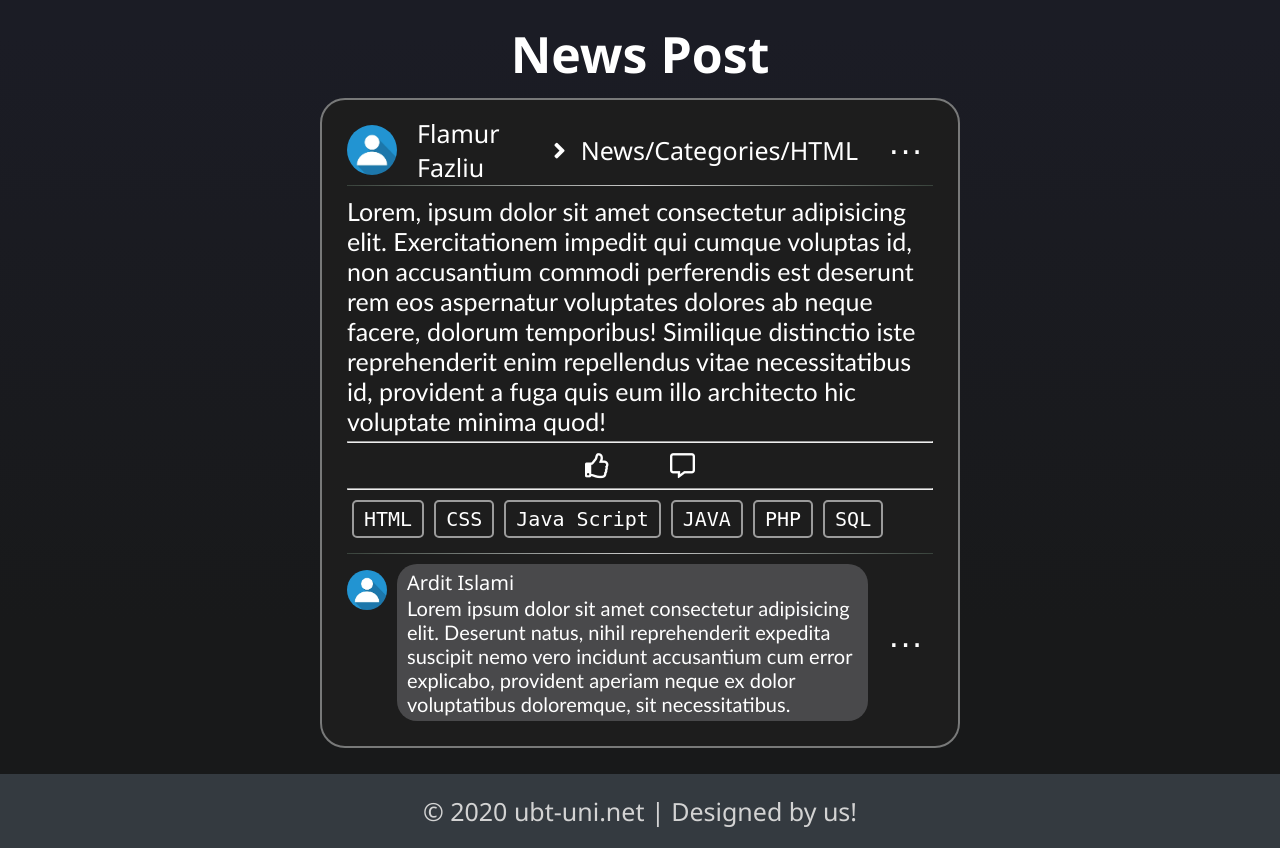
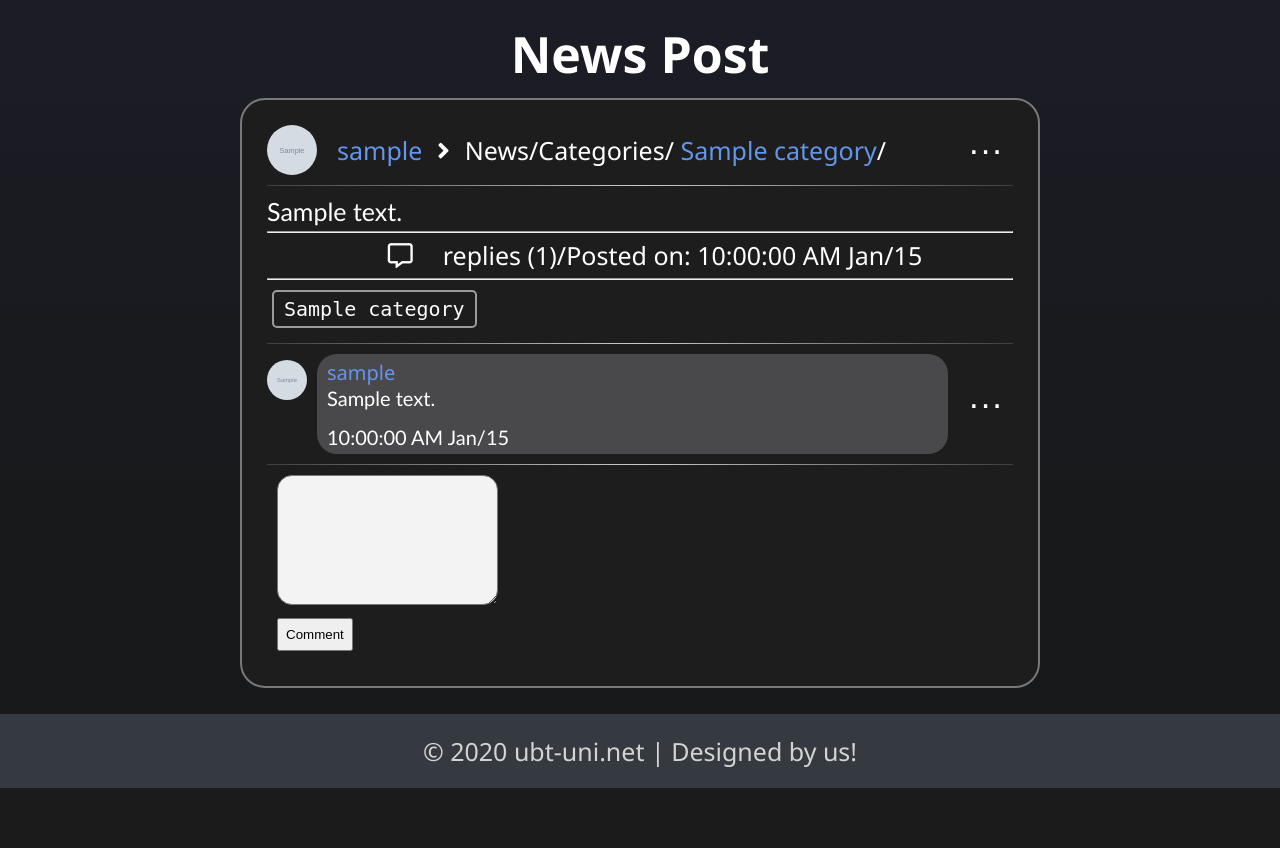
Before and after one commit to AgonMisini/CompilerIO, a PHP site: page /newspost.php?id=1 in a window 1280 px wide. Shown: the part 55-903 px from the top of the page. After the commit the page ends 843 px from the top, so only its background shows below. Run offline with PHP 8.4, Linux system fonts and the light colour scheme; the visitor is signed in with stand-in values (Sample User, id 1); tables that the repository leaves empty or names only in its code hold one stand-in row (values such as "Sample post"); grey boxes marked "Sample" are stand-in pictures; some libraries are stand-ins or nearby versions.

Commit message:
added newspost functionality

```diff
--- a/addnewspost.php
+++ b/addnewspost.php
@@ -8,7 +8,7 @@
     if(isset($_POST['submitNewsPost'])){
         $userId = $_SESSION['userId'];
         $newsPostTitle = $_POST['newsPostTitle'];
-        $newsPostContent = $_POST['newsPostContent'];
+        $newsPostContent = nl2br($_POST['newsPostContent']);
 
         $newsPostInformation = array($userId, $newsPostTitle, $newsPostContent);
         $categories = $_POST['selected'];
--- a/css/news-post.css
+++ b/css/news-post.css
@@ -63,7 +63,7 @@ hr {
 .post-main-container {
     padding: 25px;
     margin: 0 auto;
-    width: 80vh;
+    width: 100vh;
     min-height: 200px;
     height: auto;
     background: #1b1b1b;
@@ -303,3 +303,54 @@ img[alt='Admin-coment-Profile-Pic'] {
   pointer-events: all;
   transform: translateY(0px);
 }
+
+.commentBoxContainer{
+	margin-top: 10px;
+  margin-bottom: 10px;
+  margin-left: 10px;
+
+}
+.commentButton{
+  margin: 0 auto;
+  padding: 7px;
+}
+.comment2 {
+  width: 30%;
+  height: 130px;
+  padding: 10px;
+  background-color: #F3F3F3;
+  font-size: 14px;
+  color: black;
+  border-radius: 15px;
+  outline: none;
+}
+
+.user-submit-btn{
+	background-color:#1b1c25;
+	border: none;
+	display:inline-block;
+	cursor:pointer;
+	color:#ffffff;
+	font-family:Arial;
+	font-size:20px;
+	font-weight:bold;
+  padding:6px 24px;
+  width: 150px;
+  align-self: center;
+  transition: all 0.2s ease;
+}
+
+.user-submit-btn:hover {
+  background-color: #fff;
+  color: #0a0a23;
+
+}
+
+#editNewsPost{
+  display: none;
+  margin: 0 auto !important;
+  text-align: center;
+}
+#editNewsComment{
+  display: none;
+}
--- a/includes/QueryBuilder.php
+++ b/includes/QueryBuilder.php
@@ -185,12 +185,12 @@
             }
         }
         //Query for inserting a comment on a news post
-        public function insertNewsComment($table, $newsCommentInformation){
+        public function insertNewsComment($newsCommentInformation){
             $newsPostId = $newsCommentInformation[0];
             $userId = $newsCommentInformation[1];
             $newsCommentText = $newsCommentInformation[2];
             if(empty($newsCommentText)){
-                header("Location: newsPost.php?error=emptyField");
+                header("Location: newspost.php?error=emptyField&id=" . $newsPostId);
                 exit();
             }else{
                 $stmt = $this->pdo->prepare('INSERT INTO newscomment (newspostid, userid, newscommenttext, timeCommented) VALUES (:newspostid, :userid, :newscommenttext, now())');
@@ -198,7 +198,7 @@
                 $stmt->bindParam(":userid", $userId);
                 $stmt->bindParam(":newscommenttext",$newsCommentText);
                 $stmt->execute();
-                header("Location: newsPost.php?success");
+                header("Location: newspost.php?success&id=" . $newsPostId);
                 exit();
             }
         }
@@ -441,20 +441,21 @@
 
 
         //Delete news post function - Available only to the admin.
-        public function deleteNewsPost($newsPostId){
-            $stmt = $this->pdo->query("DELETE FROM newscomment WHERE newspostid = " . $newsPostId);
-            $stmt = $this->pdo->query("DELETE FROM postcategories WHERE postid = " . $newsPostId);
-            $stmt = $this->pdo->query("DELETE FROM newsposts WHERE id = " . $newsPostId);
 
-            header("Location: index.php?success=newsPostDeleted");
-        }
-        //Delete a news comment function - Available to the user who commented and an admin.
-        public function deleteNewsComment($newsCommentId){
-            $query_strings = $_SERVER['QUERY_STRING'];
-            $stmt = $this->pdo->query("DELETE FROM newscomment WHERE id = " . $newsCommentId);
+        // public function deleteNewsPost($newsPostId){
+        //     $stmt = $this->pdo->query("DELETE FROM newscomment WHERE newspostid = " . $newsPostId);
+        //     $stmt = $this->pdo->query("DELETE FROM postcategories WHERE postid = " . $newsPostId);
+        //     $stmt = $this->pdo->query("DELETE FROM newsposts WHERE id = " . $newsPostId);
 
-            header("Location: newsPost.php?" . $query_strings);
-        }
+        //     header("Location: index.php?success=newsPostDeleted");
+        // }
+        // //Delete a news comment function - Available to the user who commented and an admin.
+        // public function deleteNewsComment($newsCommentId){
+        //     $stmt = $this->pdo->query("DELETE FROM newscomment WHERE id = " . $newsCommentId);
+        //     header("Location: newspost.php?id=" . $query_strings);
+        // }
+
+
         //Delete forum post function - Available to the user who posted it and to an admin.
         public function deleteForumPost($forumPostId, $category){
             $stmt = $this->pdo->query("DELETE FROM forumcomment WHERE forumpostid = " . $forumPostId);
--- a/newspost.php
+++ b/newspost.php
@@ -12,16 +12,30 @@
         $title = $newsPost['newsposttitle'];
         $content = $newsPost['newspostcontent'];
         $date = date('H:i:s A M/d', strtotime($newsPost['timeposted']));
-        $userId = $newsPost['userid'];
+        $userIdAdmin = $newsPost['userid'];
     }
-    $userInfo = $query->selectAllWhere("users", "id", $userId);
+    $userInfo = $query->selectAllWhere("users", "id", $userIdAdmin);
     foreach($userInfo as $user){
-        $username = $user['username'];
+        $usernameAdmin = $user['username'];
         $profilePicture = $user['profilepic'];
     }
 
     $comments = $query->selectAllWhere("newscomment","newspostid", $newspostId);
     $commentsMade = count($comments);
+
+    if(isset($_POST['submitComment'])){
+        $commentContent = nl2br($_POST['commentTextArea']);
+        $commentUserId = $_SESSION['userId'];
+
+        $newsCommentInfo = array($newspostId,$commentUserId,$commentContent);
+
+        $query->insertNewsComment($newsCommentInfo);
+    }
+    if(isset($_POST['editNewsPost'])){
+        $newsPostContent = nl2br($_POST['editNewsPostArea']);
+        $query->editNewsPost($newsPostContent, $newspostId);
+    }
+
 
 ?>
 <!DOCTYPE html>
@@ -40,57 +54,125 @@
     </div>
     <div class="post-main-container">
         <div class="top go-row align-center">
-            <img src="profilepicture\default.jpg" alt="Admin-Profile-Pic">
-            <p id="admin-name">Flamur Fazliu</p> <i class="fas fa-angle-right"></i>
-            <p id='admin-category-indicator'>News/Categories/HTML</p>
+            <img src="<?php echo $profilePicture; ?>" alt="Admin-Profile-Pic">
+            <p id="admin-name"><a style="color: #6495ED;"href="index-p.php?id=<?php echo $userId;?>"><?php echo $usernameAdmin; ?></a></p> <i class="fas fa-angle-right"></i>
+            <p id='admin-category-indicator'>News/Categories/ <?php $categories = $query->selectAllWhere("postcategories", "postid", $_GET['id']);
+            foreach($categories as $category){
+                $stmt = $conn->query('SELECT name FROM category WHERE id = ' . $category['categoryid']);
+                $categoryLink = $stmt->fetchColumn();
+                echo '<a style="display: inline; color: #6495ED;" href="index.php?category=' . $categoryLink . '">' . $categoryLink .'</a>/';
+            }
+            ?></p>
             <div class="admin-dropdown-post-menu-container">
+
+                <?php if(isset($_SESSION['logged_in'])): ?>
+                        <?php if($_SESSION['userId'] == $userIdAdmin || $_SESSION['admin'] == 1): ?>
                             <button class="admin-dropdown-post-menu-button">···</button>
                             <ul>
-                    <li class="button-edit admin-list-button"><a href="#">Edit</a></li>
-                    <li class="button-remove admin-list-button"><a href="#">Remove</a></li>
+                                <li onclick="fun1()" class="button-edit admin-list-button"><a href="#">Edit</a></li>
+                                <li class="button-remove admin-list-button"><a href="action/deleteCommentPost.php?newspostid=<?php echo $newspostId; ?>">Remove</a></li>
+
                             </ul>
+                        <?php endif; ?>
+                    <?php endif; ?>
             </div>
         </div>
         <div class="middle">
             <hr class="admin-hr1">
-            <p id="admin-content-post">Lorem, ipsum dolor sit amet consectetur adipisicing elit. Exercitationem impedit qui cumque voluptas id, non accusantium commodi perferendis est deserunt rem eos aspernatur voluptates dolores ab neque facere, dolorum temporibus! Similique distinctio iste reprehenderit enim repellendus vitae necessitatibus id, provident a fuga quis eum illo architecto hic voluptate minima quod!</p>
+            <p id="admin-content-post"><?php echo $content; ?></p>
+            <div id="editNewsPost">
+                <form method="POST">
+                    <textarea style="border-radius: 20px; padding:10px; display:inline-block; margin: 0 auto; "name="editNewsPostArea" id="" cols="60" rows="20"><?php  echo $content; ?></textarea>
+                    <button style="display:block; margin: 0 auto;"class="user-submit-btn" type="submit" name="editNewsPost">Submit</button>
+                </form>
+            </div>
+
+
         </div>
 
         <hr class="admin-hr2">
         <div class="bottom justify-center">
-            <a class="admin-button" href=""><i class="far fa-thumbs-up"></i></a>
-            <a class="admin-button" href=""><i class="far fa-comment-alt"></i></a>
+            <?php if(isset($_SESSION['logged_in'])): ?>
+                <a class="admin-button" href=""><i class="far fa-comment-alt"></i></a><span><?php echo "replies (" . $commentsMade . ")"; ?></span>
+                <span style><?php echo "/Posted on: " . $date; ?></span>
+
+            <?php else: ?>
+                <a style="color: #6495ED; margin: 10px 0;" href="index-l.php">Login/Create Account to comment</a>
+                <span style="margin: 10px 0;"><?php echo "/Posted on: " . $date; ?></span>
+            <?php endif; ?>
+
         </div>
         <hr class="admin-hr2">
+        <div class="category-links">
+            <?php
+            $categories = $query->selectAllWhere("postcategories", "postid", $_GET['id']);
+            foreach($categories as $category): ?>
+                <?php $stmt = $conn->query('SELECT name FROM category WHERE id = ' . $category['categoryid']);
+                      $categoryLink = $stmt->fetchColumn();
+                ?>
+                <a href="index.php?category=<?php echo $categoryLink;  ?>"><?php echo $categoryLink; ?></a>
 
-        <div class="category-links">
+            <?php endforeach; ?>
+        </div>
+        <?php foreach($comments as $comment): ?>
+            <?php $commentUserInfo = $query->selectAllWhere("users","id",$comment['userid']);
 
-            <a href="">HTML</a>
-            <a href="">CSS</a>
-            <a href="">Java Script</a>
-            <a href="">JAVA</a>
-            <a href="">PHP</a>
-            <a href="">SQL</a>
-        </div>
-
+                  foreach($commentUserInfo as $commentUser){
+                    $commentUsername = $commentUser['username'];
+                    $commentProfilePic = $commentUser['profilepic'];
+                  }
+            ?>
             <div class="comments-main-wrapper">
                 <hr class="admin-hr1">
                 <div class="comments-wrapper go-row align-center">
-                <img src="profilepicture\default.jpg" alt="Admin-coment-Profile-Pic">
+                <img src="<?php echo $commentProfilePic; ?>" alt="Admin-coment-Profile-Pic">
                 <div class="comment-content">
-                    <p id="comenter-name">Ardit Islami</p>
-                    <p id='comenter-content'>Lorem ipsum dolor sit amet consectetur adipisicing elit. Deserunt natus, nihil reprehenderit expedita suscipit nemo vero incidunt accusantium cum error explicabo, provident aperiam neque ex dolor voluptatibus doloremque, sit necessitatibus.</p>
+                    <p id="comenter-name"><a style="color: #6495ED;" href="index-p.php?id=<?php echo $comment['userid']; ?>"><?php echo $commentUsername; ?></a></p>
+                    <p id='comenter-content'><?php echo $comment['newscommenttext']; ?></p>
+                    <div id="editNewsComment">
+                        <form method="POST" action="action/editNewsComment.php?newsPostId=<?php echo $newspostId . "&newsCommentId=" . $comment['id']; ?>">
+                            <textarea style="border-radius: 20px; padding:10px; display:inline-block; margin: 0 auto; "name="newsCommentText" id="" cols="30" rows="10"><?php  echo $comment['newscommenttext']; ?></textarea>
+                            <button style="display:block;"class="user-submit-btn" type="submit" name="editNewsComment">Submit</button>
+                        </form>
+                    </div>
+                    <p style="margin-top:15px;" id='comenter-content'><?php
+                    $date = date('H:i:s A M/d', strtotime($comment['timecommented']));
+                    echo $date;
+                    ?></p>
                 </div>
                 <div class="dropdown-comment-menu-container">
+                    <?php if(isset($_SESSION['logged_in'])): ?>
+                        <?php if($_SESSION['userId'] == $comment['userid'] || $_SESSION['admin'] == 1): ?>
                             <button class="dropdown-comment-menu-button">···</button>
                             <ul>
-                        <li class="button-edit commenter-list-button"><a href="#">Edit</a></li>
-                        <li class="button-remove commenter-list-button"><a href="#">Remove</a></li>
+                                <li onclick="fun2()" class="button-edit commenter-list-button"><a href="#">Edit</a></li>
+                                <li class="button-remove commenter-list-button"><a href="action/deleteCommentPost.php?commentid=<?php echo $comment['id'] . "&newspostidcomment=" . $newspostId; ?>">Remove</a></li>
                             </ul>
+                        <?php endif; ?>
+                    <?php endif; ?>
                 </div>
                 </div>
             </div>
+        <?php endforeach; ?>
+        <hr class="admin-hr1">
+        <?php if(isset($_SESSION['logged_in'])){
+                include "includes/comment.php";
+        } ?>
     </div>
     <?php include "includes/footer.php"; ?>
+    <script>
+        function fun1(){
+            var content = document.getElementById("admin-content-post");
+            var divclass = document.getElementById("editNewsPost");
+            content.style.display = "none";
+            divclass.style.display = "block";
+        }
+        function fun2(){
+            var content = document.getElementById("comenter-content");
+            var divclass = document.getElementById("editNewsComment");
+            content.style.display = "none";
+            divclass.style.display = "block";
+        }
+    </script>
 </body>
 </html>
```
Also changed, not shown: action/deleteCommentPost.php (added, +25 -0 lines), action/editNewsComment.php (added, +17 -0 lines). Lines whose indentation alone changed are shown as unchanged.
